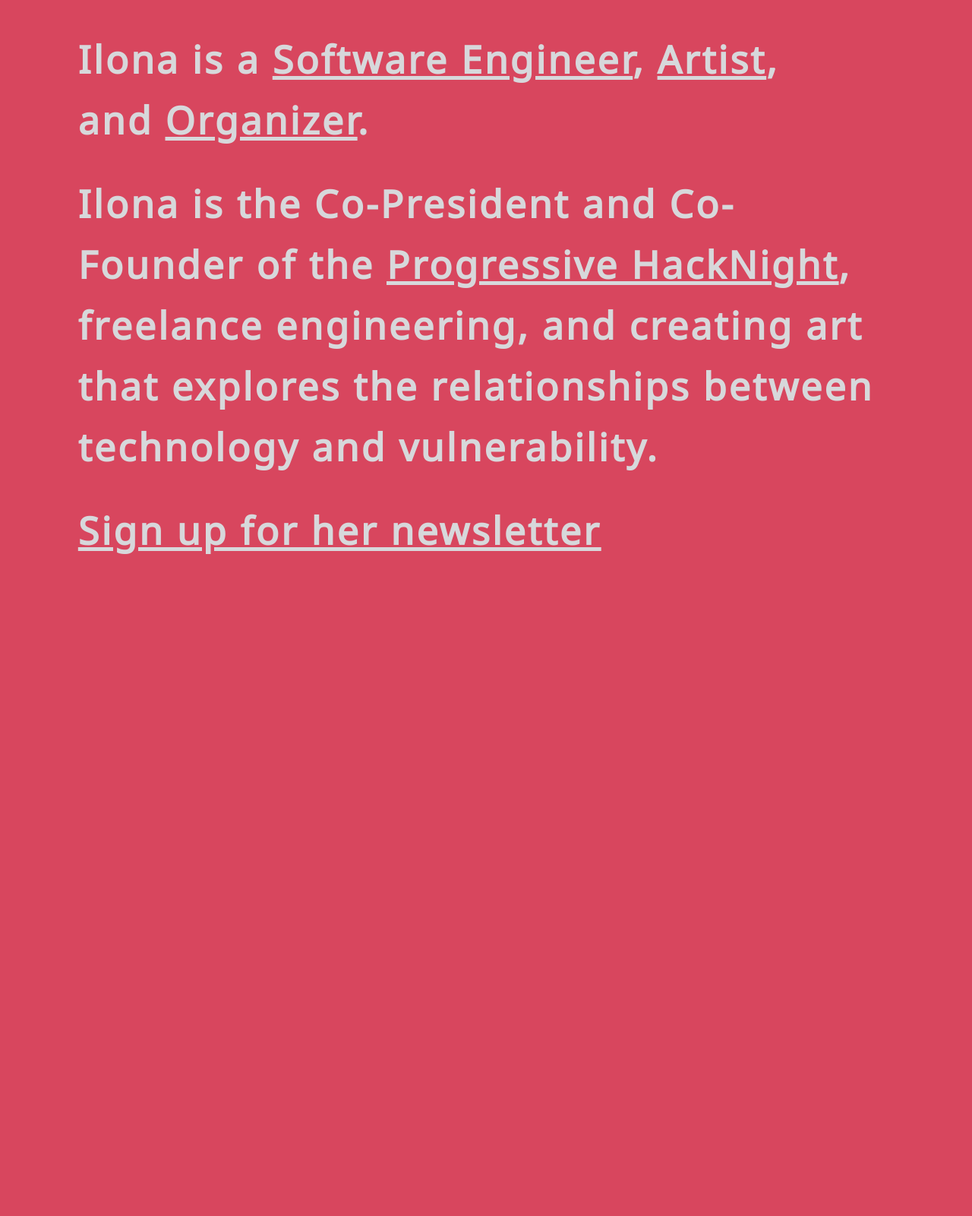
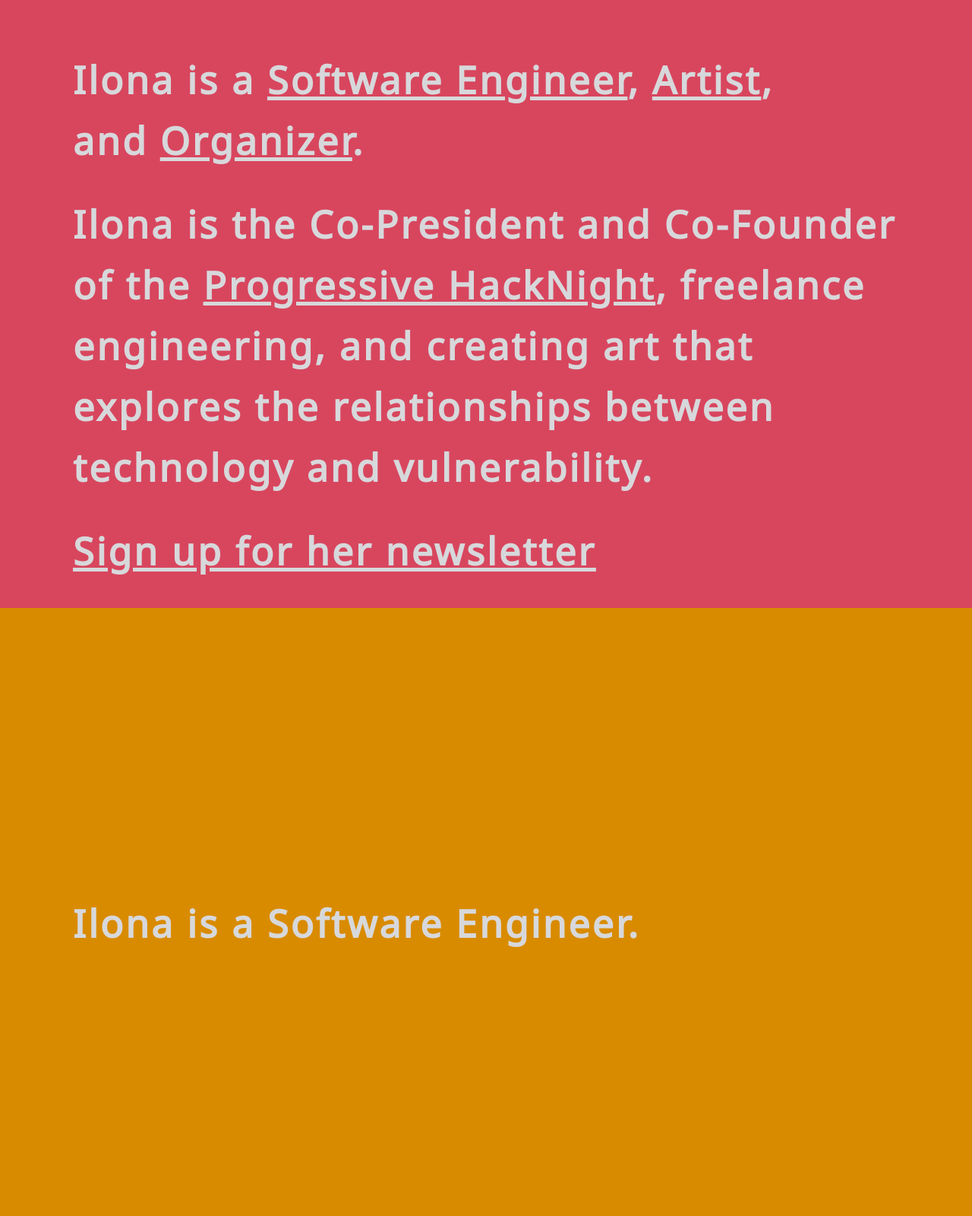
Before and after one commit to ibrand/ilonabrand.com, a plain HTML site: page index.html in a window 1280 px wide. Shown: the top 1600 px of the page at 76% size. Before the commit the page ends 800 px from the top, so only its background shows below. Drawn offline with nearby package versions, Linux system fonts and the light colour scheme; some packages are replaced by stand-ins of ours; a script that the page names is missing.

Commit message:
scrolling body effect

```diff
--- a/index.html
+++ b/index.html
@@ -7,8 +7,10 @@
     <link href="https://fonts.googleapis.com/css?family=Noto+Sans|Noto+Serif" rel="stylesheet">
   </head>
   <body>
+    <div class="intro banner">
+        <div class="text">
             <p>
-        Ilona is a <a href="/engineer">Software Engineer</a>, <a href="/artist">Artist</a>,<br/> and <a target="_blank" href="https://www.progressivehacknight.org">Organizer</a>.
+                Ilona is a <a href="#engineer">Software Engineer</a>, <a href="#artist">Artist</a>,<br/> and <a target="_blank" href="https://www.progressivehacknight.org">Organizer</a>.
             </p>
             <p>
                 Ilona is the Co-President and Co-Founder of the <a href="https://www.progressivehacknight.org">Progressive HackNight</a>, freelance engineering, and creating art that explores the relationships between technology and vulnerability.
@@ -16,5 +18,26 @@
             <p>
                 <a target="_blank" href="https://tinyletter.com/theilonabrand">Sign up for her newsletter</a>
             </p>
+        </div>
+    </div>
+    <div id="engineer" class="engineer banner">
+        <div class="text">
+            <p>
+                <a name="engineer">Ilona is a Software Engineer.</a>
+            </p>
+        </div>
+    </div>
+    <div id="artist" class="artist banner">
+        <div class="text">
+            <p>
+                <a name="artist">Ilona is an Artist.</a>
+            </p>
+        </div>
+    </div>
+
+    <script src="http://ajax.googleapis.com/ajax/libs/jquery/1.4/jquery.min.js" type="text/javascript"></script>
+    <script type="text/javascript" src="//ajax.googleapis.com/ajax/libs/jquery/1.11.2/jquery.min.js"></script>
+    <script type="text/javascript" src="//cdn.jsdelivr.net/jquery.scrollto/2.1.2/jquery.scrollTo.min.js"></script>
+    <script src="script.js"></script>
   </body>
 </html>
--- /dev/null
+++ b/script.js
@@ -0,0 +1,10 @@
+// Bind to the click of all links with a #hash in the href
+$('a[href^="#"]').click(function(e) {
+  // Prevent the jump and the #hash from appearing on the address bar
+  e.preventDefault();
+  // Scroll the window, stop any previous animation, stop on user manual scroll
+  // Check https://github.com/flesler/jquery.scrollTo for more customizability
+  $(window)
+    .stop(true)
+    .scrollTo(this.hash, { duration: 1000, interrupt: true });
+});
--- a/stylesheet.css
+++ b/stylesheet.css
@@ -24,10 +24,26 @@
 */
 
 /* Using Bright for now */
+html, body {
+    height: 100%;
+}
+
 body {
-    background: #D8465E;
     font-family: 'Noto Sans', sans-serif;
     color: #D7D8DB;
+    margin: 0;
+}
+
+body .intro {
+    background: #D8465E;
+}
+
+body .engineer {
+    background: #D98B00;
+}
+
+body .artist {
+    background: #F26A87;
 }
 
 h1 {
@@ -60,3 +76,33 @@
     margin-left: 0;
     padding-left: 0;
 }
+
+.banner {
+    height: 100%;
+    width: 100%;
+    display: table;
+}
+
+.text {
+    vertical-align: middle;
+    display: table-cell;
+}
+
+  /**
+   * For modern browsers
+   * 1. The space content is one way to avoid an Opera bug when the
+   *    contenteditable attribute is included anywhere else in the document.
+   *    Otherwise it causes space to appear at the top and bottom of elements
+   *    that are clearfixed.
+   * 2. The use of `table` rather than `block` is only necessary if using
+   *    `:before` to contain the top-margins of child elements.
+   */
+   .text:before,
+   .text:after {
+       content: " "; /* 1 */
+       display: table; /* 2 */
+   }
+
+   .text:after {
+       clear: both;
+   }
```
Lines whose indentation alone changed are shown as unchanged.
